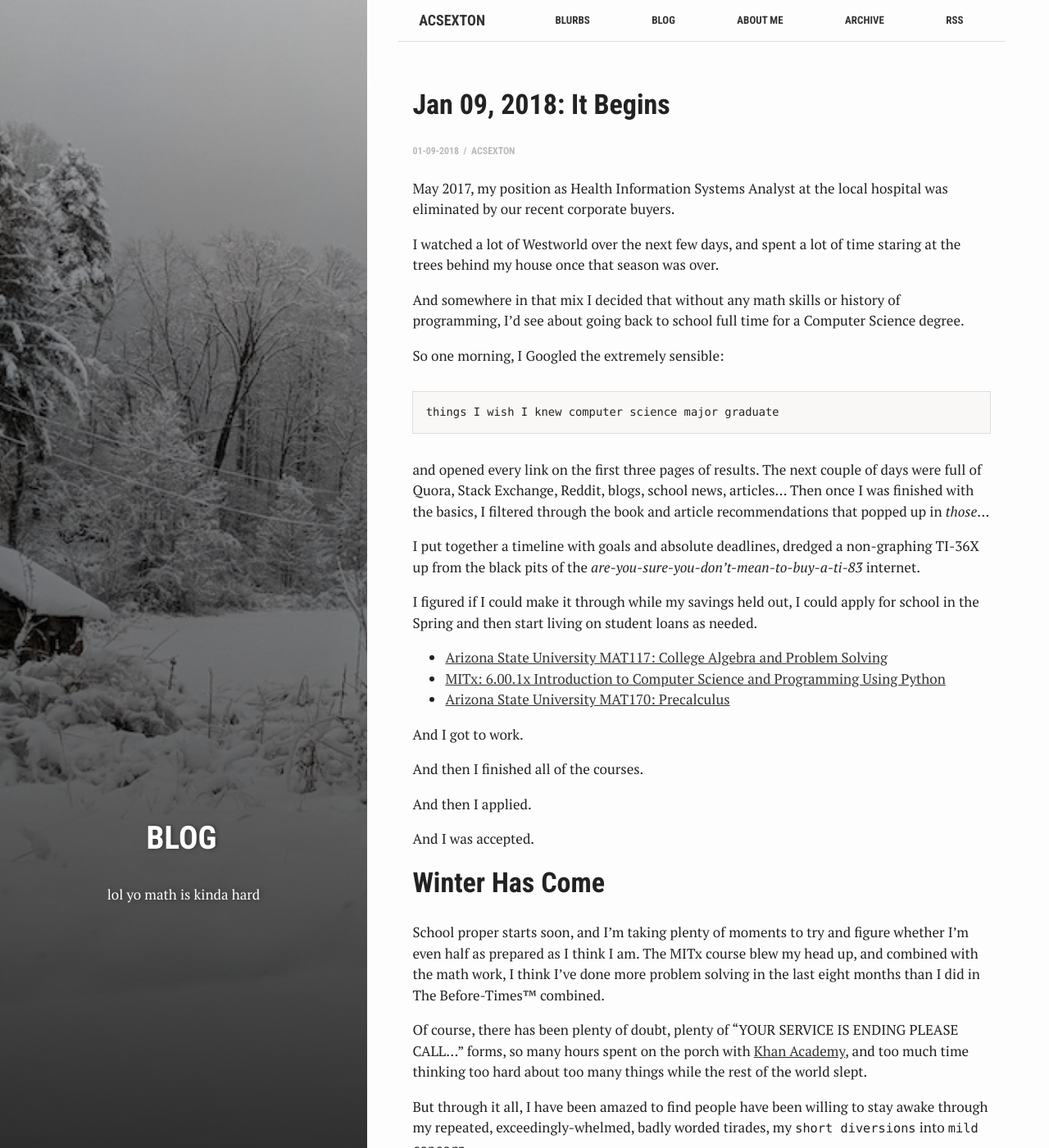
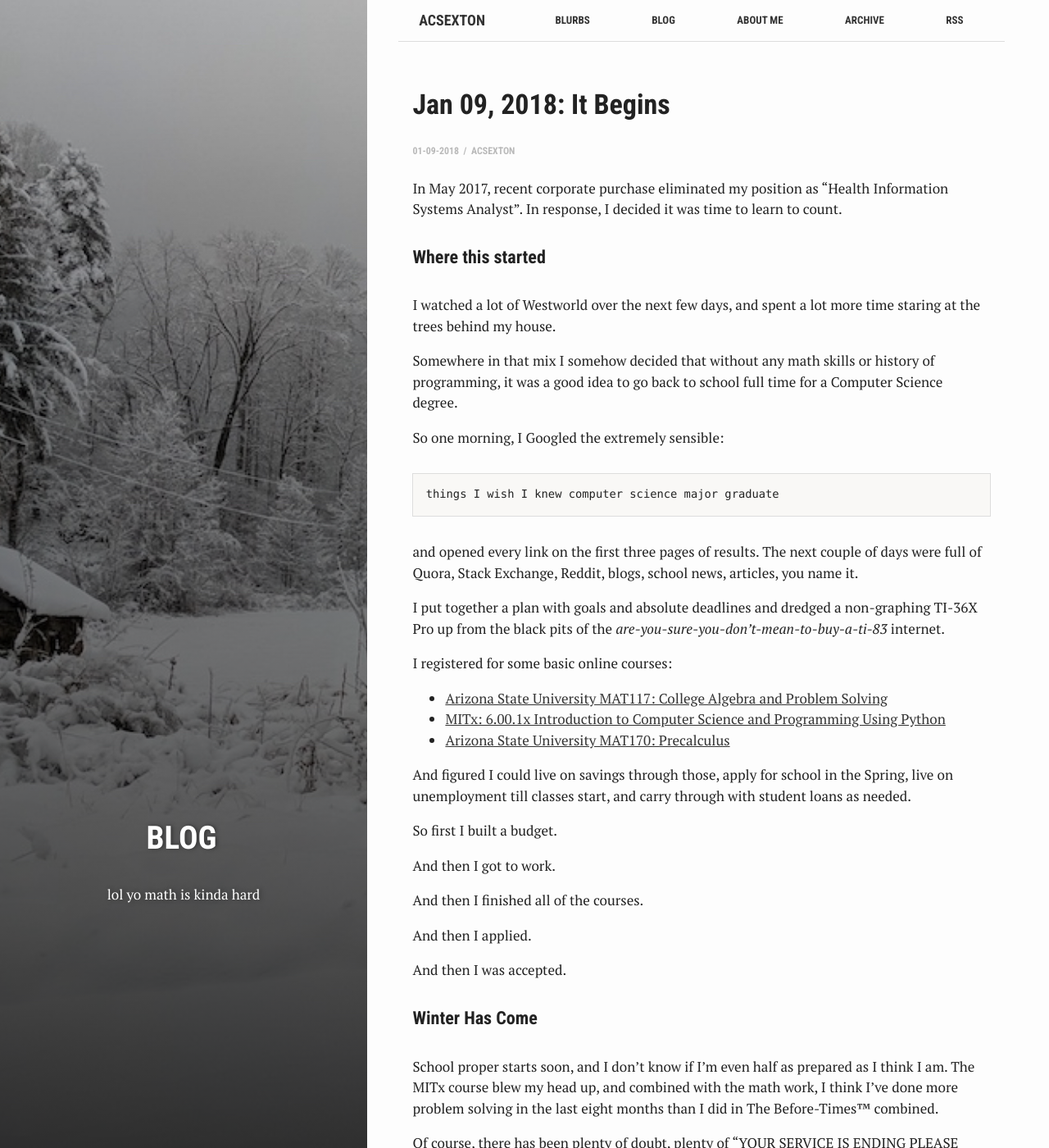
Before and after one commit to acsexton/acsexton.github.io, a Jekyll site: the page built from _posts/blog/2018-01-09-letsgo.markdown, in a window 1280 px wide and 1400 px high. Shown: the whole window at 82% size. Built offline with Jekyll 4.4.1, drawn with Linux system fonts in a browser that asks for light colours; some of the changed text lies outside the part shown.

Commit message:
complete rewrites

````diff
--- a/_posts/blog/2018-01-09-letsgo.markdown
+++ b/_posts/blog/2018-01-09-letsgo.markdown
@@ -11,11 +11,13 @@ author: "acsexton"
 category: blog
 ---
 
-May 2017, my position as Health Information Systems Analyst at the local hospital was eliminated by our recent corporate buyers.
+In May 2017, recent corporate purchase eliminated my position as "Health Information Systems Analyst". In response, I decided it was time to learn to count.
 
-I watched a lot of Westworld over the next few days, and spent a lot of time staring at the trees behind my house once that season was over.
+#### Where this started ####
 
-And somewhere in that mix I decided that without any math skills or history of programming, I'd see about going back to school full time for a Computer Science degree.
+I watched a lot of Westworld over the next few days, and spent a lot more time staring at the trees behind my house.
+
+Somewhere in that mix I somehow decided that without any math skills or history of programming, it was a good idea to go back to school full time for a Computer Science degree.
 
 So one morning, I Googled the extremely sensible:
 
@@ -23,27 +25,30 @@ So one morning, I Googled the extremely sensible:
 things I wish I knew computer science major graduate
 ```
 
-and opened every link on the first three pages of results. The next couple of days were full of Quora, Stack Exchange, Reddit, blogs, school news, articles... Then once I was finished with the basics, I filtered through the book and article recommendations that popped up in *those*...
+and opened every link on the first three pages of results. The next couple of days were full of Quora, Stack Exchange, Reddit, blogs, school news, articles, you name it.
 
-I put together a timeline with goals and absolute deadlines, dredged a non-graphing TI-36X up from the black pits of the *are-you-sure-you-don't-mean-to-buy-a-ti-83* internet.
+I put together a plan with goals and absolute deadlines and dredged a non-graphing TI-36X Pro up from the black pits of the *are-you-sure-you-don't-mean-to-buy-a-ti-83* internet.
 
-I figured if I could make it through while my savings held out, I could apply for school in the Spring and then start living on student loans as needed.
-
+I registered for some basic online courses:
 * [Arizona State University MAT117: College Algebra and Problem Solving](https://www.edx.org/course/college-algebra-problem-solving-asux-mat117x)
 * [MITx: 6.00.1x Introduction to Computer Science and Programming Using Python](https://www.edx.org/course/introduction-computer-science-mitx-6-00-1x-10)
 * [Arizona State University MAT170: Precalculus](https://www.edx.org/course/precalculus-asux-mat170x)
 
-And I got to work.
+And figured I could live on savings through those, apply for school in the Spring, live on unemployment till classes start, and carry through with student loans as needed.
+
+So first I built a budget.
+
+And then I got to work.
 
 And then I finished all of the courses.
 
 And then I applied.
 
-And I was accepted.
+And then I was accepted.
 
-# Winter Has Come
+#### Winter Has Come ####
 
-School proper starts soon, and I'm taking plenty of moments to try and figure whether I'm even half as prepared as I think I am. The MITx course blew my head up, and combined with the math work, I think I've done more problem solving in the last eight months than I did in The Before-Times&trade; combined.
+School proper starts soon, and I don't know if I'm even half as prepared as I think I am. The MITx course blew my head up, and combined with the math work, I think I've done more problem solving in the last eight months than I did in The Before-Times&trade; combined.
 
 Of course, there has been plenty of doubt, plenty of "YOUR SERVICE IS ENDING PLEASE CALL..." forms, so many hours spent on the porch with [Khan Academy](http://khanacademy.org/), and too much time thinking too hard about too many things while the rest of the world slept.
 
@@ -67,7 +72,7 @@ But I have to admit, there's a part of me that's extremely proud, knowing that I
 
 Whether we choose to take risks or not, things change. And for reasons unknown, things tend to change very suddenly.
 
-So if you ever really feel stagnant, take heart in knowing you're probably just seriously overlooking something awful -- if you ever see an opportunity for better, you might as well take it seriously, right?
+So if you ever really feel stagnant, take heart in knowing you might just be overlooking signs of something big coming.
 
 Do what *you* think is best.
 
````
Also changed, not shown: _posts/blog/2018-06-29-gotslopes.md (+1 -1 lines).
